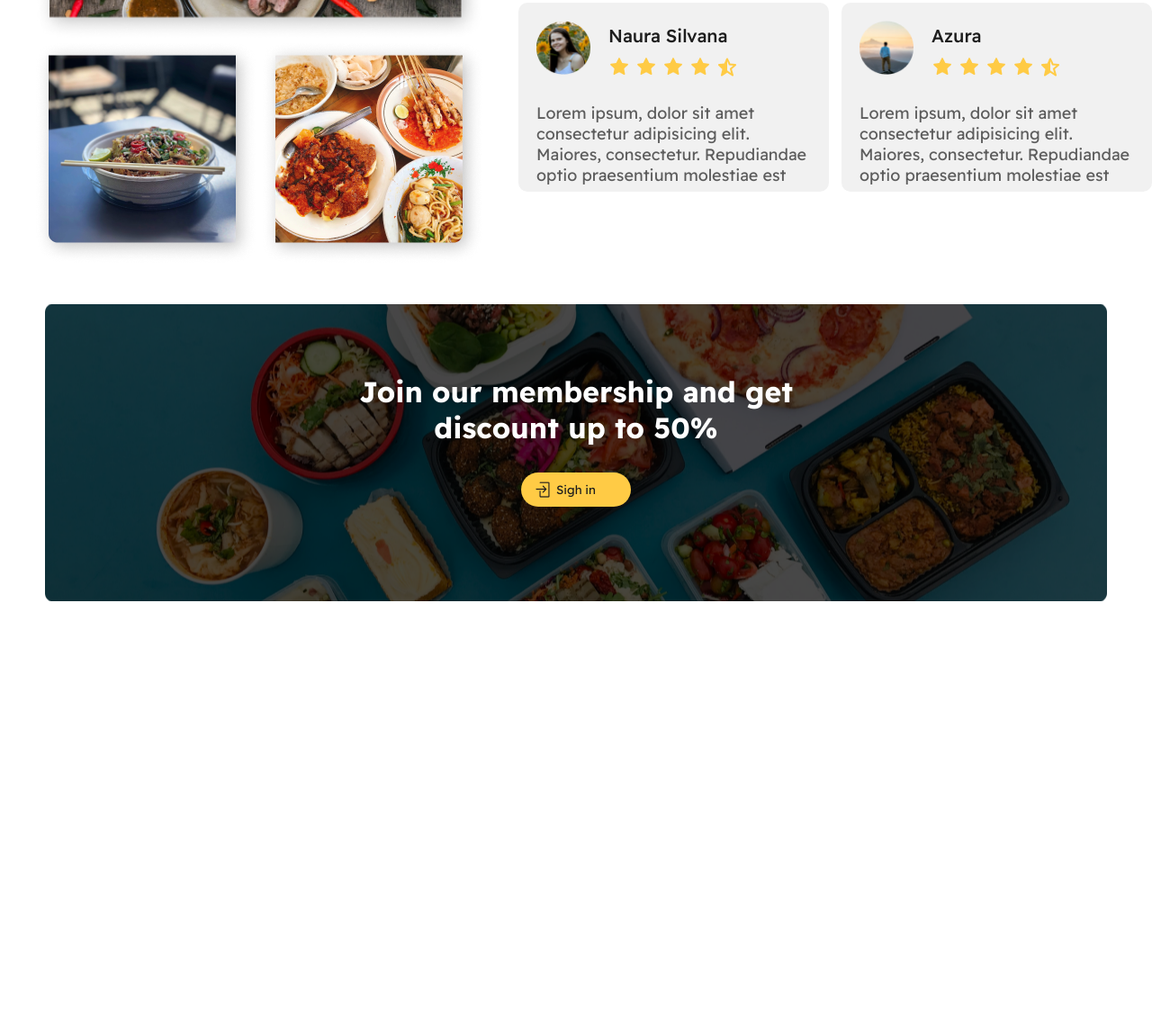
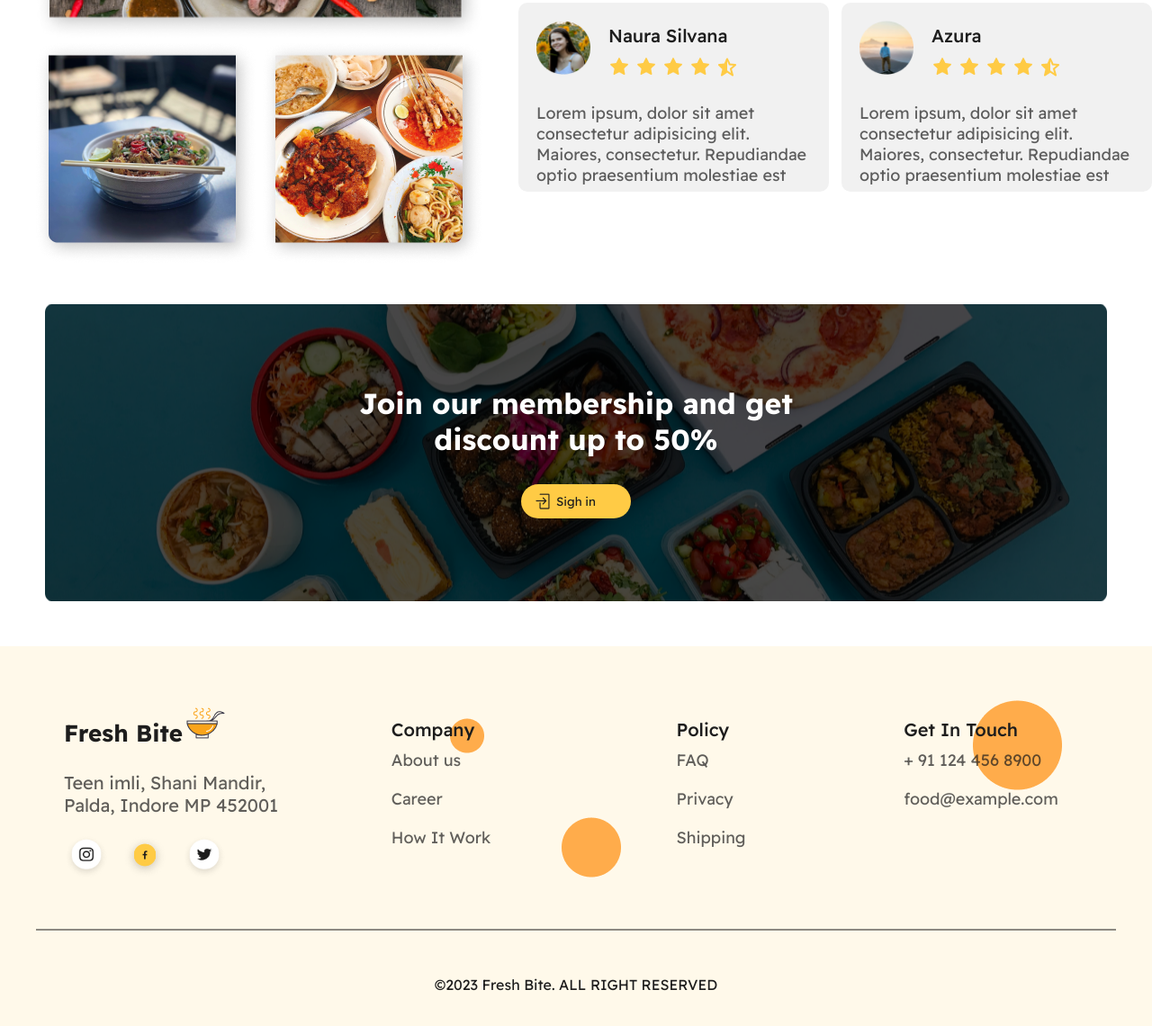
Before and after one commit to AnaraSaga/FreshBiteFigma, a plain HTML site: page index.html in a window 1280 px wide. Shown: the part 2310-3450 px from the top of the page at 90% size. Before the commit the page ends 3018 px from the top, so only its background shows below. Drawn offline with Linux system fonts and the light colour scheme.

Commit message:
footer done. index.

```diff
--- a/index.html
+++ b/index.html
@@ -196,6 +196,46 @@
     </main>
 
     <footer>
+        <img src="img/svg/Ellipse 11.png" alt="">
+        <img src="img/svg/Ellipse 12.png" alt="">
+        <img src="img/svg/Ellipse 13.png" alt="">
+        <div class="footer_grid">
+            <div class="footer_grid_left">
+                <div class="footer_name">
+                    <p class="font_black">Fresh Bite</p>
+                    <img src="img/svg/food 2.png" alt="Fresh Bite Logo">
+                </div>
+                <p>Teen imli, Shani Mandir, <br> Palda, Indore MP 452001</p>
+                <div class="social_media">
+                    <img src="img/svg/akar-icons_instagram-fill.png" alt="instagram logo">
+                    <img src="img/svg/bx_bxl-facebook.png" alt="">
+                    <img src="img/svg/akar-icons_twitter-fill.png" alt="">
+                </div>
+            </div>
+            <div class="footer_center">
+                <ul class="font_black"> Company
+                    <li>About us</li>
+                    <li>Career</li>
+                    <li>How It Work</li>
+                </ul>
+            </div>
+            <div class="footer_center">
+                <ul class="font_black"> Policy
+                    <li>FAQ</li>
+                    <li>Privacy</li>
+                    <li>Shipping</li>
+                </ul>
+            </div>
+            <div class="footer_right">
+                <ul class="font_black"> Get In Touch
+                    <li>+ 91 124 456 8900</li>
+                    <li>food@example.com</li>
+                </ul>
+            </div>
+        </div>
+        <div class="copyright font_black">
+            <p class="font_black" >&#169;2023 Fresh Bite. <span style="text-transform: uppercase;" class="font_black">All right reserved</span></p>
+        </div>
 
     </footer>
 
--- a/style.css
+++ b/style.css
@@ -88,7 +88,6 @@ ul > li:hover {
     top: 10px;
     left: 16px;
 }
-
 
 /*Main*/
 .container {
@@ -343,7 +342,7 @@ h5 {
 }
 
 .container5 {
-    margin: 40px 0;
+    margin: 40px 0 50px;
     height: 330px;
     width: 100%;
     background-image: url(img/fotos/unsplash_2lWGQ02DGL8.png);
@@ -358,13 +357,106 @@ h5 {
     gap: 30px;
     align-items: center;
     justify-items: center;
-
 }
 
 .container5_child > p {
-    margin-top: 6%;
+    margin-top: 7%;
     color:white;
     font-size: 32px;
     font-weight: 700;
     text-align: center;
 }
+
+/* Footer */
+footer {
+    background-color: #FFF9EA;
+    padding: 20px 40px;
+    margin-top: 20px;
+    position: relative;
+}
+
+footer > img:first-child {
+    position: absolute;
+    top: 190px;
+    right: 590px;
+    z-index: 0;
+}
+
+footer > img:nth-child(2) {
+    position: absolute;
+    top: 60px;
+    right: 100px;
+    z-index: 0;
+}
+
+footer > img:nth-child(3) {
+    position: absolute;
+    top: 80px;
+    left: 500px;
+}
+
+.footer_grid {
+    margin-top: 40px;
+    display: grid;
+    grid-template-columns: repeat(4, 1fr);
+    justify-items: center;
+    position: inherit;
+}
+
+.footer_name {
+    display: flex;
+    flex-direction: row;
+    align-content: start;
+    justify-items: center;
+}
+
+.footer_name > p {
+    padding: 20px 0 26px ;
+    font-size: 26px;
+    font-weight: 600;
+}
+
+.footer_name > img {
+    width: 47px;
+    height: 47px;
+    margin: 2px;
+}
+
+.footer_grid_left {
+    font-size: 20px;
+    font-weight: 400;
+}
+
+.social_media img {
+    margin: 20px 10px 20px 0;
+    width: 50px;
+    height: 50px;
+}
+
+.footer_center, .footer_right {
+    padding: 20px;
+}
+
+.footer_center ul, .footer_right ul {
+    font-size: 20px;
+    font-weight: 500;
+    margin-bottom: 10px;
+}
+
+.footer_center li, .footer_right li {
+    margin: 0;
+    font-size: 18px;
+    font-weight: 400;
+    padding: 10px 0 ;
+    list-style-type: none;
+}
+
+.copyright {
+    width: 100%;
+    height: 100px;
+    margin: 30px 0 0 0;
+    padding-top: 50px;
+    text-align: center;
+    border-top: 2px solid rgba(29, 29, 29, 0.50);
+
+}
```
